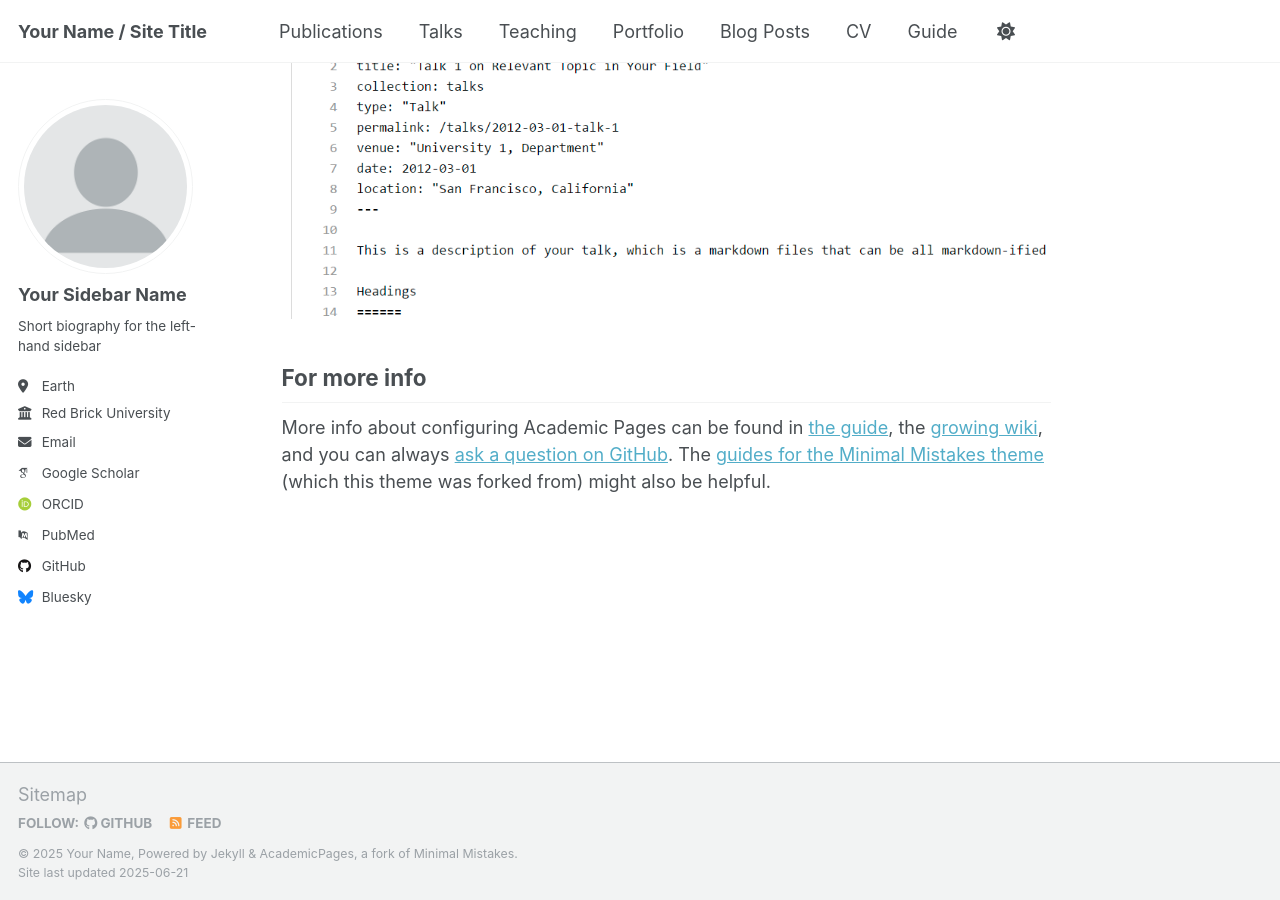
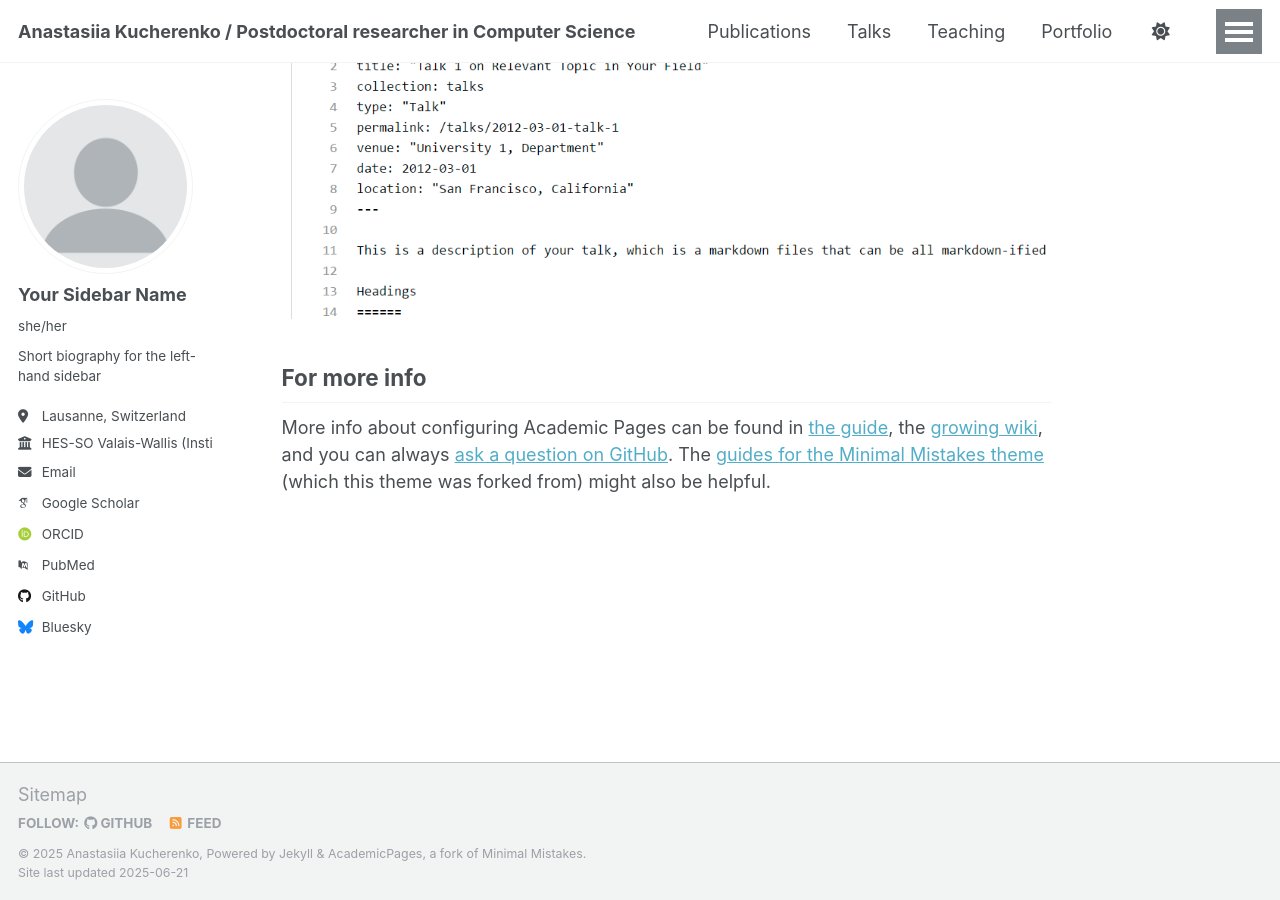
Before and after one commit to anastasiiakucherenko/a.kucherenko.github.io, a Jekyll site: the page built from _pages/about.md, in a window 1280 px wide and 900 px high, scrolled down 2636 px. Built offline with Jekyll 4.4.1, drawn with Linux system fonts in a browser that asks for light colours; some web fonts are replaced.

Commit message:
Update _config.yml

```diff
--- a/_config.yml
+++ b/_config.yml
@@ -9,11 +9,11 @@
 # Basic Site Settings
 locale                   : "en-US"
 site_theme               : "default"
-title                    : "Your Name / Site Title"
+title                    : "Anastasiia Kucherenko / Postdoctoral researcher in Computer Science"
 title_separator          : "-"
-name                     : &name "Your Name"
+name                     : &name "Anastasiia Kucherenko"
 description              : &description "personal description"
-url                      : https://academicpages.github.io # the base hostname & protocol for your site e.g. "https://[your GitHub username].github.io" or if you already have some other page hosted on Github then use "https://[your GitHub username].github.io/[Your Repo Name]"
+url                      : https://akucherenko.github.io # the base hostname & protocol for your site e.g. "https://[your GitHub username].github.io" or if you already have some other page hosted on Github then use "https://[your GitHub username].github.io/[Your Repo Name]"
 baseurl                  : "" # the subpath of your site, e.g. "/blog"
 repository               : "academicpages/academicpages.github.io"
 
@@ -24,17 +24,17 @@ author:
   # Biographic information
   avatar           : "profile.png"
   name             : "Your Sidebar Name"
-  pronouns         : # example: "she/her"
+  pronouns         : "she/her"
   bio              : "Short biography for the left-hand sidebar"
-  location         : "Earth"
-  employer         : "Red Brick University"
+  location         : "Lausanne, Switzerland"
+  employer         : "HES-SO Valais-Wallis (Institute of Applied Sciences)"
   uri              : # URL
-  email            : "none@example.org"
+  email            : "name.surname@hevs.ch"
 
   # Academic websites
   academia         : # URL
   arxiv            : # URL - Update with the correct link to your profile
-  googlescholar    : "https://scholar.google.com/citations?user=PS_CX0AAAAAJ"
+  googlescholar    : "https://scholar.google.com/citations?hl=uk&user=I2kM4JYAAAAJ&view_op=list_works&gmla=AH8HC4w3KRrK5U2isFnh58WSiev3cc6iLqzihA-5AcvxXR3155lenF5pGpMU5tDW2DkUo2fHblT2gX-0OBA9-X5XYwWOl1j5--KpakuBTO4i8A"
   impactstory      : # URL
   orcid            : "http://orcid.org/yourorcidurl"
   semantic         : # URL
```
